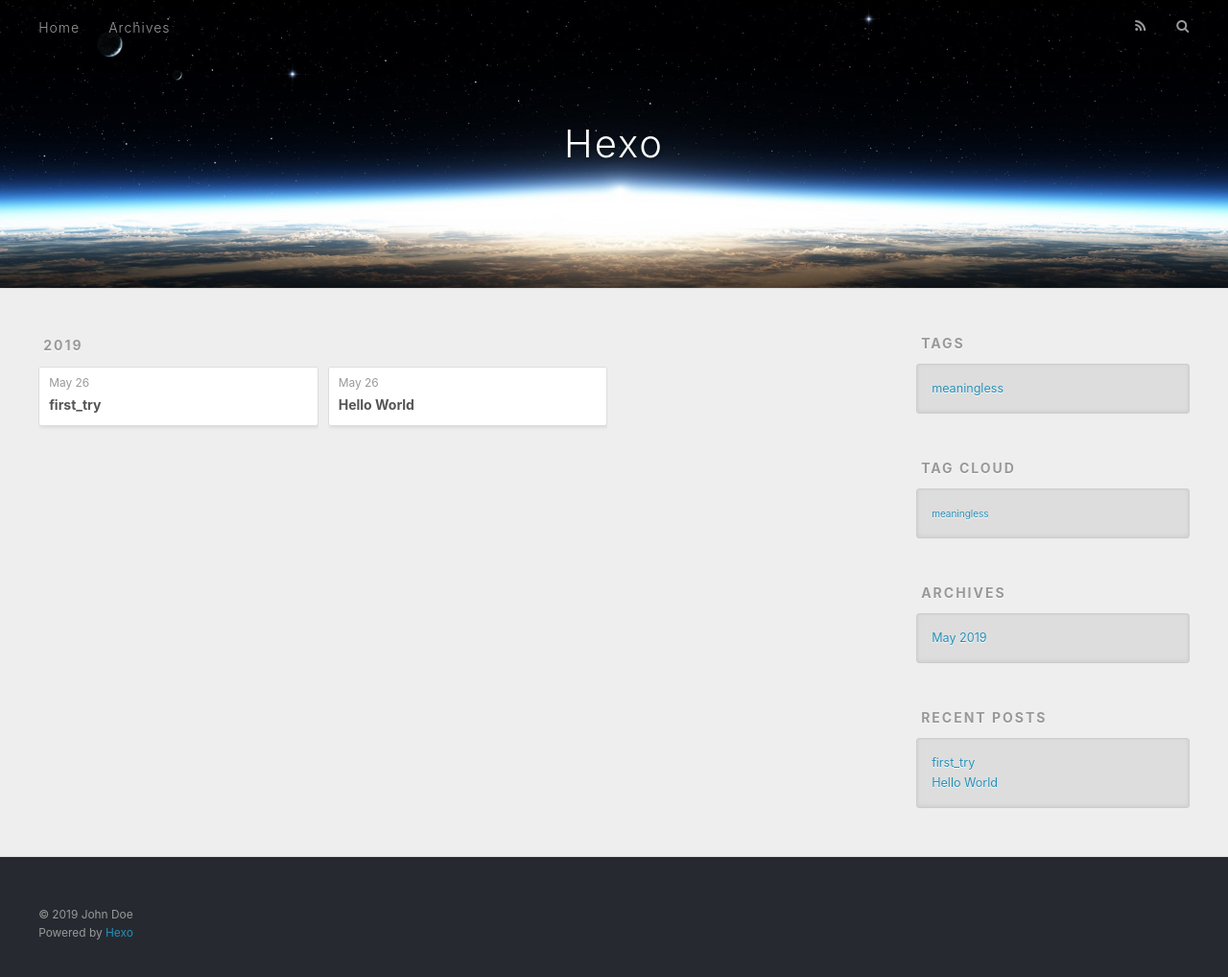
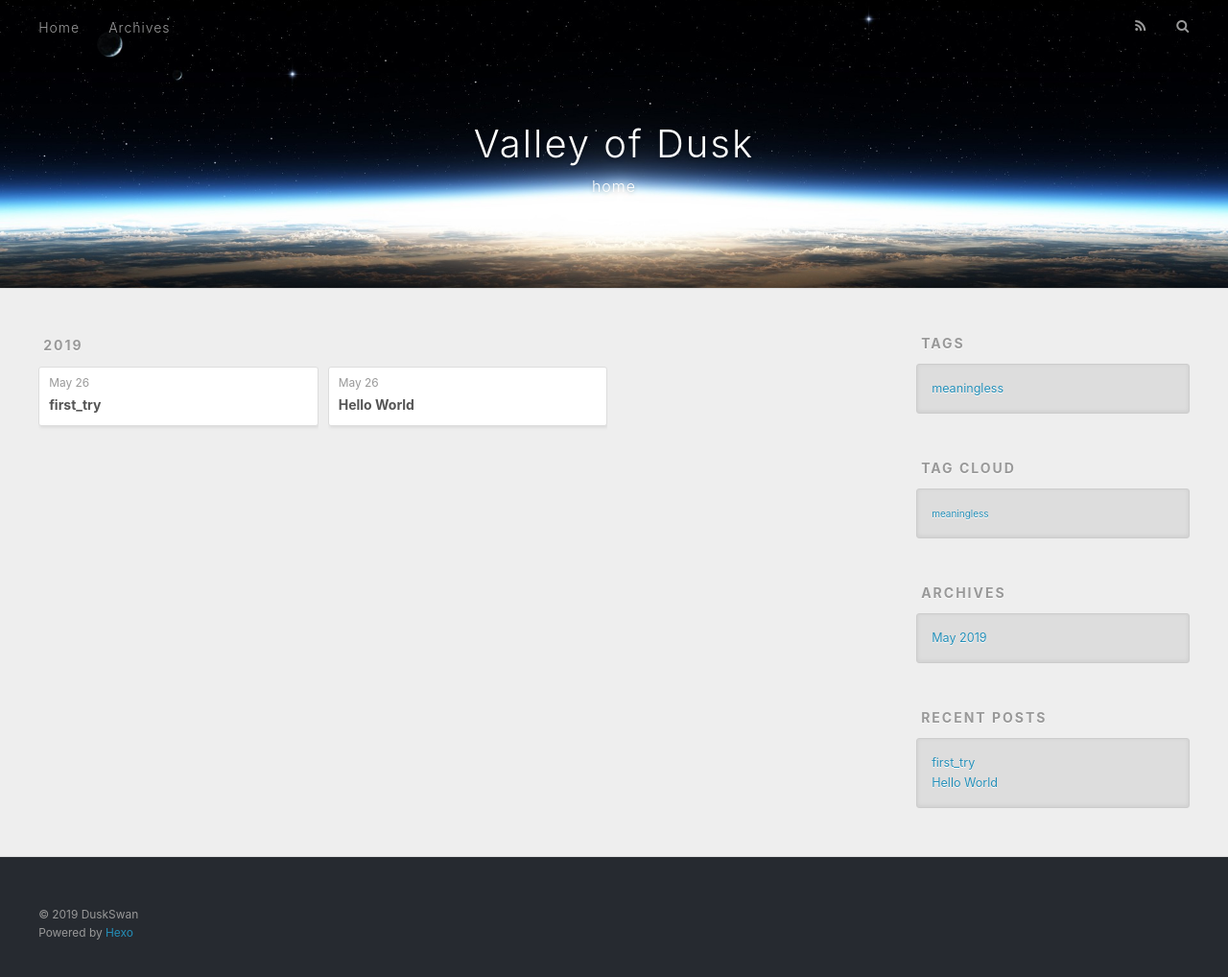
Before and after one commit to DuskSwan/DuskSwan.github.io, a plain HTML site: page archives/2019/05/index.html in a window 1280 px wide. Shown: the whole page at 96% size. Drawn offline with nearby package versions, Linux system fonts and the light colour scheme.

Commit message:
Site updated: 2019-07-21 09:56:36

```diff
--- a/archives/2019/05/index.html
+++ b/archives/2019/05/index.html
@@ -5,17 +5,20 @@
 
 
 
-  <title>Archives: 2019/5 | Hexo</title>
+  <title>Archives: 2019/5 | Valley of Dusk</title>
   <meta name="viewport" content="width=device-width, initial-scale=1, maximum-scale=1">
-  <meta property="og:type" content="website">
-<meta property="og:title" content="Hexo">
+  <meta name="description" content="Well, I won&apos;t tell you.">
+<meta property="og:type" content="website">
+<meta property="og:title" content="Valley of Dusk">
 <meta property="og:url" content="http://yoursite.com/archives/2019/05/index.html">
-<meta property="og:site_name" content="Hexo">
-<meta property="og:locale" content="default">
+<meta property="og:site_name" content="Valley of Dusk">
+<meta property="og:description" content="Well, I won&apos;t tell you.">
+<meta property="og:locale" content="Chinese">
 <meta name="twitter:card" content="summary">
-<meta name="twitter:title" content="Hexo">
+<meta name="twitter:title" content="Valley of Dusk">
+<meta name="twitter:description" content="Well, I won&apos;t tell you.">
 
-    <link rel="alternate" href="/atom.xml" title="Hexo" type="application/atom+xml">
+    <link rel="alternate" href="/atom.xml" title="Valley of Dusk" type="application/atom+xml">
 
 
     <link rel="icon" href="/favicon.png">
@@ -34,8 +37,12 @@
   <div id="header-outer" class="outer">
     <div id="header-title" class="inner">
       <h1 id="logo-wrap">
-        <a href="/" id="logo">Hexo</a>
+        <a href="/" id="logo">Valley of Dusk</a>
       </h1>
+
+        <h2 id="subtitle-wrap">
+          <a href="/" id="subtitle">home</a>
+        </h2>
 
     </div>
     <div id="header-inner" class="inner">
@@ -176,7 +183,7 @@
 
   <div class="outer">
     <div id="footer-info" class="inner">
-      &copy; 2019 John Doe<br>
+      &copy; 2019 DuskSwan<br>
       Powered by <a href="http://hexo.io/" target="_blank">Hexo</a>
     </div>
   </div>
```
Also changed, not shown: 2019/05/26/first-try/index.html (+10 -6 lines), 2019/05/26/hello-world/index.html (+10 -6 lines), archives/2019/index.html (+16 -9 lines), archives/index.html (+16 -9 lines), index.html (+16 -9 lines), tags/meaningless/index.html (+16 -9 lines).
